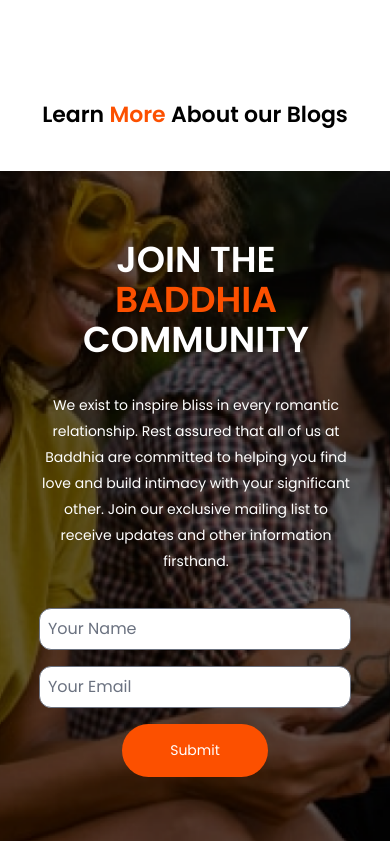
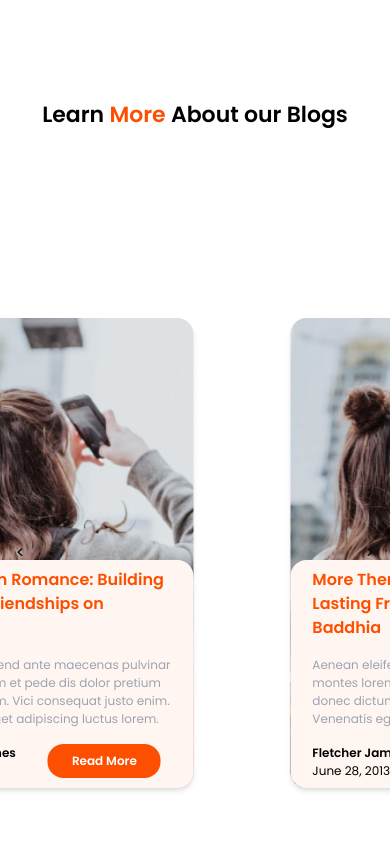
Before and after one commit to Tolutoon/baddhia, a React (Vite) app: page / in a window 390 px wide. Shown: the part 7540-8381 px from the top of the page. Built offline with nearby package versions, Linux system fonts and the light colour scheme.

Commit message:
in progress

```diff
--- a/src/components/LearnBlog.jsx
+++ b/src/components/LearnBlog.jsx
@@ -1,6 +1,6 @@
 import React from "react";
 import { Link } from "react-router-dom";
-import BlogSlider from "./BlogSlider";
+import BlogCarousel from "./TestBlogSlide";
 
 function LearnBlog() {
   const scrollToTop = () => {
@@ -9,7 +9,7 @@ function LearnBlog() {
   return (
     <div className="">
     <div className="h-fit md:px-40 md:mb-20 flex flex-col justify-center items-center">
-      <h1 className="text-center font-semibold md:text-3xl text-[22px] mb-10">
+      <h1 className="text-center font-semibold md:text-3xl text-[22px] md:mb-10">
         Learn <span className="text-baddhia-orange">More</span> About our Blogs
       </h1>
       <div className="md:flex hidden gap-8">
@@ -114,6 +114,7 @@ function LearnBlog() {
         </div>
       </div>
     </div>
+    <BlogCarousel />
     </div>
   );
 }
--- a/src/components/TestBlogSlide.jsx
+++ b/src/components/TestBlogSlide.jsx
@@ -0,0 +1,114 @@
+import { Carousel } from "flowbite-react";
+import React from "react";
+import { Link } from "react-router-dom";
+
+export default function BlogCarousel() {
+    const scrollToTop = () => {
+        document.getElementById("blogContent").scroll(0, 0);
+      };
+  return (
+    <div className="h-[100vh] md:hidden">
+      <Carousel slideInterval={2600} leftControl="<" rightControl=">">
+        <div className=" bg-[url('/images/dummyImg.png')]  h-[470px] w-[293px] bg-cover bg-center bg-no-repeat relative shadow-md rounded-2xl">
+          <div className="flex absolute bg-[#FFF6F2] w-fit bottom-0 flex-col gap-[16px] rounded-2xl justify-center items-center md:p-4 p-2">
+            <div className="w-[90%]">
+              <h3 className="text-baddhia-orange font-semibold mb-4">
+                More Then Romance: Building Lasting Friendships on Baddhia
+              </h3>
+              <p className="text-gray-400 text-[12px] mb-4">
+                Aenean eleifend ante maecenas pulvinar montes lorem et pede dis
+                dolor pretium donec dictum. Vici consequat justo enim. Venenatis
+                eget adipiscing luctus lorem.
+              </p>
+              <div className="flex md:gap-4 gap-8 ">
+                <div className="flex flex-col">
+                  <span className="text-[12px] font-semibold">
+                    Fletcher James
+                  </span>
+                  <span className="text-[12px]">June 28, 2013</span>
+                </div>
+
+                <Link to={"/blogContent"} onClick={scrollToTop}>
+                  {" "}
+                  {/* Added target="_blank" for opening links in a new tab */}
+                  <button
+                    type="submit"
+                    className="bg-baddhia-orange p-2  px-6 rounded-[16px] font-semibold text-[12px] text-white transition-all duration-300 hover:scale-105"
+                  >
+                    Read More
+                  </button>
+                </Link>
+              </div>
+            </div>
+          </div>
+        </div>
+        <div className=" bg-[url('/images/dummyImg.png')]  h-[470px] w-[293px] bg-cover bg-center bg-no-repeat relative shadow-md rounded-2xl">
+          <div className="flex absolute bg-[#FFF6F2] w-fit bottom-0 flex-col gap-[16px] rounded-2xl justify-center items-center md:p-4 p-2">
+            <div className="w-[90%]">
+              <h3 className="text-baddhia-orange font-semibold mb-4">
+                More Then Romance: Building Lasting Friendships on Baddhia
+              </h3>
+              <p className="text-gray-400 text-[12px] mb-4">
+                Aenean eleifend ante maecenas pulvinar montes lorem et pede dis
+                dolor pretium donec dictum. Vici consequat justo enim. Venenatis
+                eget adipiscing luctus lorem.
+              </p>
+              <div className="flex md:gap-4 gap-8 ">
+                <div className="flex flex-col">
+                  <span className="text-[12px] font-semibold">
+                    Fletcher James
+                  </span>
+                  <span className="text-[12px]">June 28, 2013</span>
+                </div>
+
+                <Link to={"/blogContent"} onClick={scrollToTop}>
+                  {" "}
+                  {/* Added target="_blank" for opening links in a new tab */}
+                  <button
+                    type="submit"
+                    className="bg-baddhia-orange p-2  px-6 rounded-[16px] font-semibold text-[12px] text-white transition-all duration-300 hover:scale-105"
+                  >
+                    Read More
+                  </button>
+                </Link>
+              </div>
+            </div>
+          </div>
+        </div>
+        <div className=" bg-[url('/images/dummyImg.png')]  h-[470px] w-[293px] bg-cover bg-center bg-no-repeat relative shadow-md rounded-2xl">
+          <div className="flex absolute bg-[#FFF6F2] w-fit bottom-0 flex-col gap-[16px] rounded-2xl justify-center items-center md:p-4 p-2">
+            <div className="w-[90%]">
+              <h3 className="text-baddhia-orange font-semibold mb-4">
+                More Then Romance: Building Lasting Friendships on Baddhia
+              </h3>
+              <p className="text-gray-400 text-[12px] mb-4">
+                Aenean eleifend ante maecenas pulvinar montes lorem et pede dis
+                dolor pretium donec dictum. Vici consequat justo enim. Venenatis
+                eget adipiscing luctus lorem.
+              </p>
+              <div className="flex md:gap-4 gap-8 ">
+                <div className="flex flex-col">
+                  <span className="text-[12px] font-semibold">
+                    Fletcher James
+                  </span>
+                  <span className="text-[12px]">June 28, 2013</span>
+                </div>
+
+                <Link to={"/blogContent"} onClick={scrollToTop}>
+                  {" "}
+                  {/* Added target="_blank" for opening links in a new tab */}
+                  <button
+                    type="submit"
+                    className="bg-baddhia-orange p-2  px-6 rounded-[16px] font-semibold text-[12px] text-white transition-all duration-300 hover:scale-105"
+                  >
+                    Read More
+                  </button>
+                </Link>
+              </div>
+            </div>
+          </div>
+        </div>
+      </Carousel>
+    </div>
+  );
+}
```
